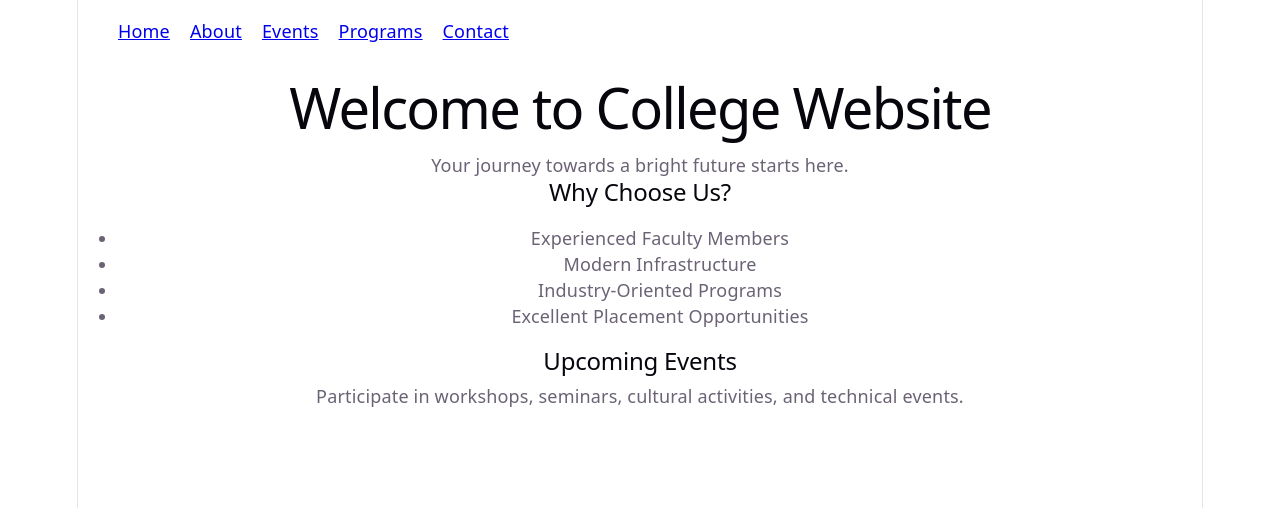
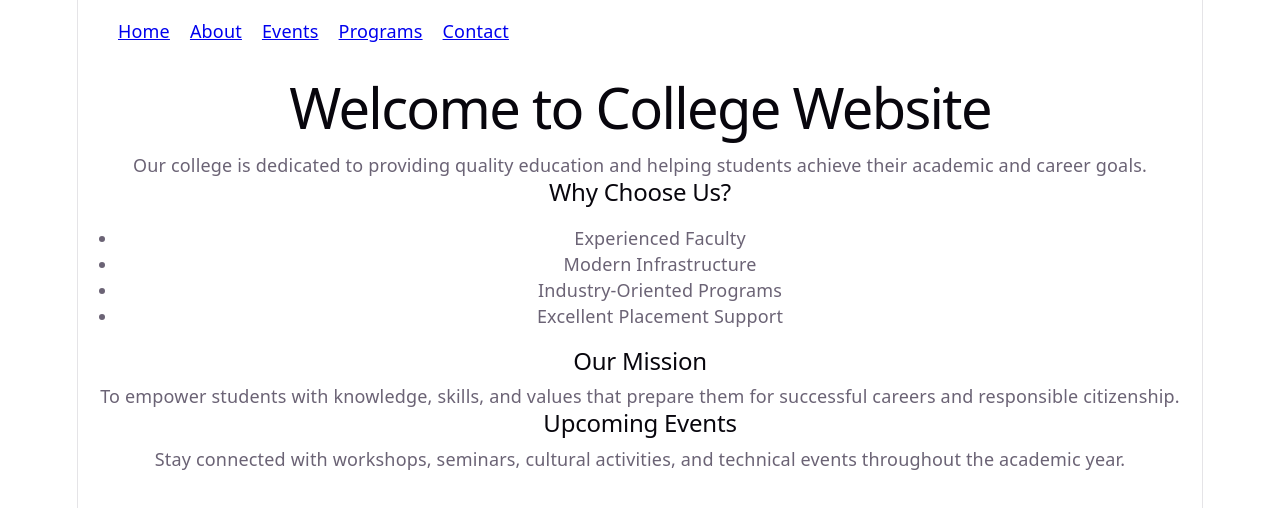
Before and after one commit to Mbetindia/college-website, a React (Vite) app: page / in a window 1280 px wide. Shown: the top 508 px of the page. Built offline with nearby package versions, Linux system fonts and the light colour scheme.

Commit message:
Added more content to Home page

```diff
--- a/src/pages/Home.jsx
+++ b/src/pages/Home.jsx
@@ -2,19 +2,30 @@ function Home() {
   return (
     <div>
       <h1>Welcome to College Website</h1>
-      <p>Your journey towards a bright future starts here.</p>
+
+      <p>
+        Our college is dedicated to providing quality education and helping
+        students achieve their academic and career goals.
+      </p>
 
       <h2>Why Choose Us?</h2>
       <ul>
-        <li>Experienced Faculty Members</li>
+        <li>Experienced Faculty</li>
         <li>Modern Infrastructure</li>
         <li>Industry-Oriented Programs</li>
-        <li>Excellent Placement Opportunities</li>
+        <li>Excellent Placement Support</li>
       </ul>
+
+      <h2>Our Mission</h2>
+      <p>
+        To empower students with knowledge, skills, and values that prepare
+        them for successful careers and responsible citizenship.
+      </p>
 
       <h2>Upcoming Events</h2>
       <p>
-        Participate in workshops, seminars, cultural activities, and technical events.
+        Stay connected with workshops, seminars, cultural activities, and
+        technical events throughout the academic year.
       </p>
     </div>
   );
```
